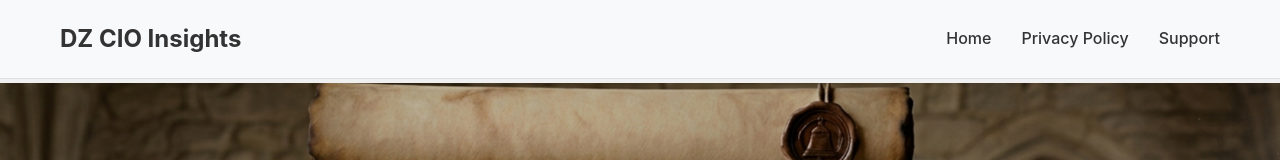
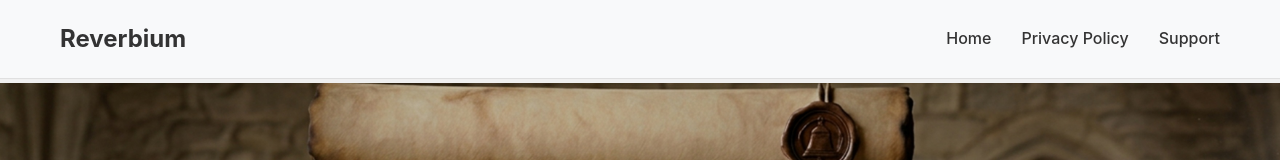
Before and after one commit to davidzodikoff/dzcioinsights, a plain HTML site: page privacy.html in a window 1280 px wide. Shown: the top 160 px of the page. Drawn offline with Linux system fonts and the light colour scheme.

Commit message:
Update logo text from 'DZ CIO Insights' to 'Reverbium'

```diff
--- a/privacy.html
+++ b/privacy.html
@@ -176,7 +176,7 @@
 <body>
     <header>
         <nav>
-            <div class="logo">DZ CIO Insights</div>
+            <div class="logo">Reverbium</div>
             <ul>
                 <li><a href="index.html">Home</a></li>
                 <li><a href="privacy.html">Privacy Policy</a></li>
```
